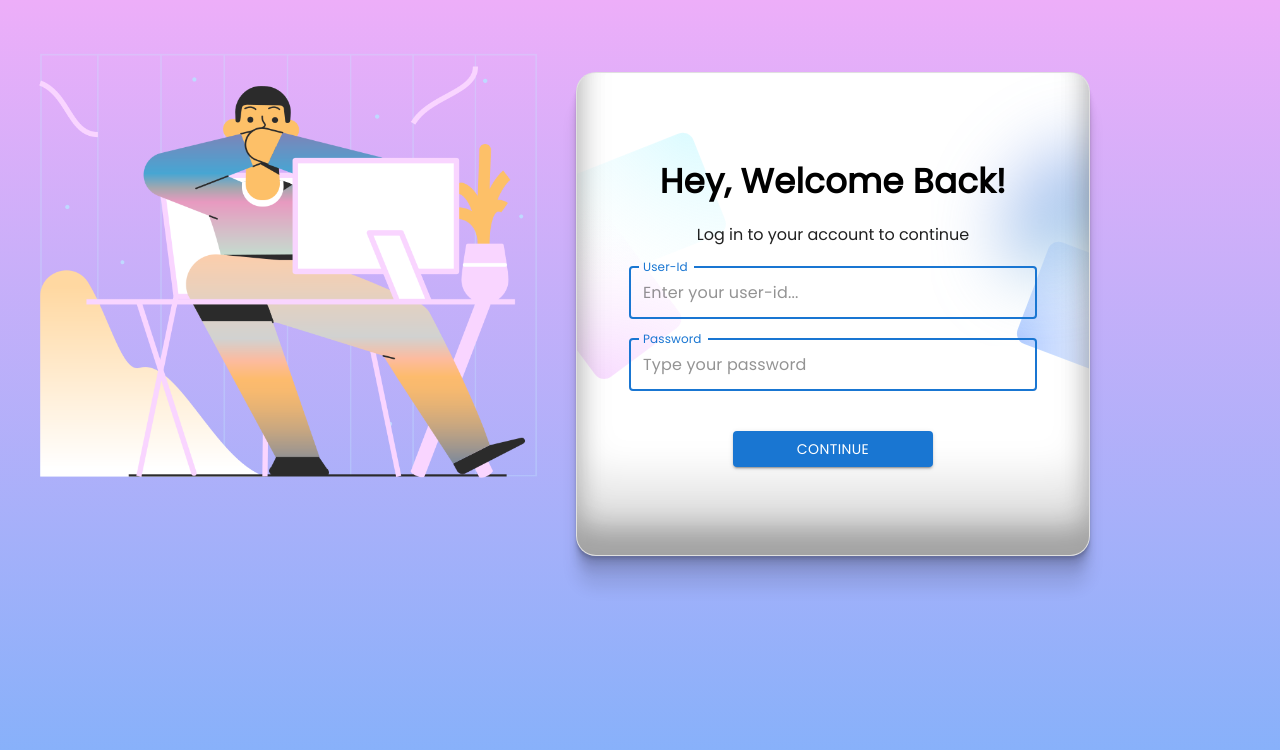
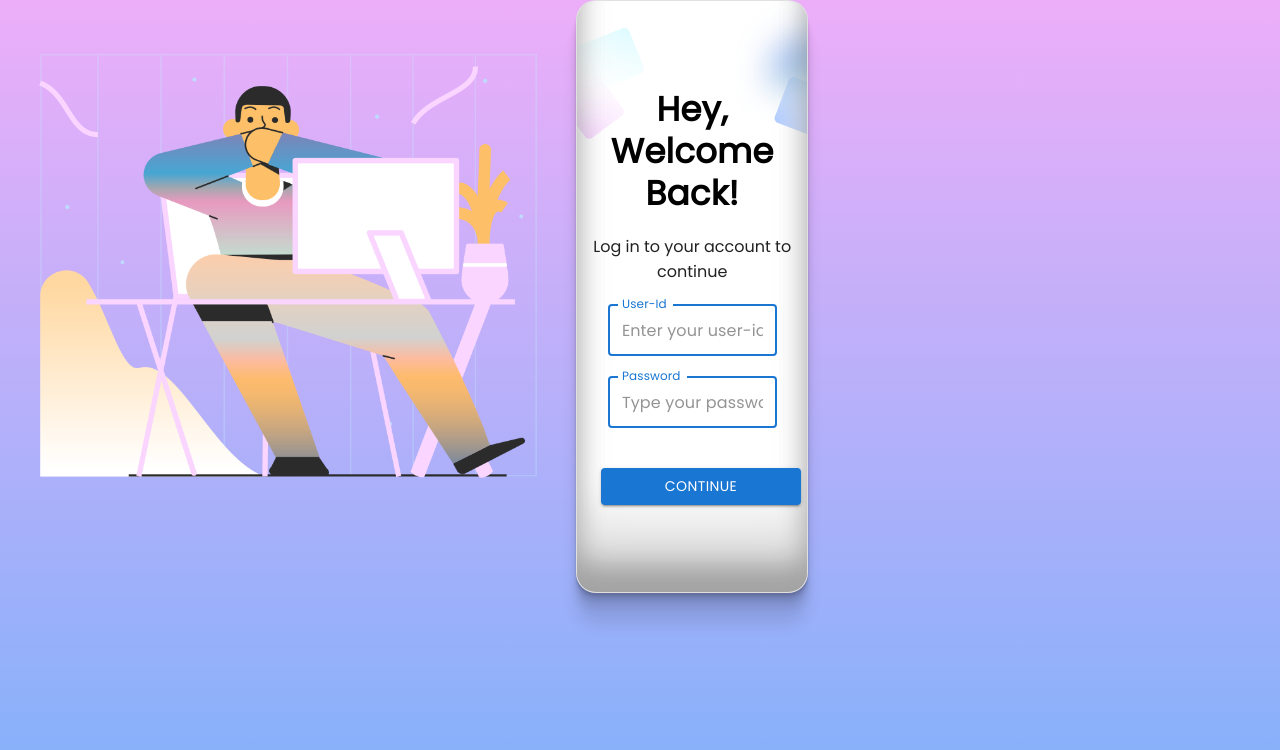
Before and after one commit to vansh10patpatia/i-card-frontend, a React (Create React App) app: page / in a window 1280 px wide. Shown: the top 750 px of the page. Built offline with nearby package versions, Linux system fonts and the light colour scheme; no server answers.

Commit message:
ui changes

```diff
--- a/src/Components/Navbar.js
+++ b/src/Components/Navbar.js
@@ -34,6 +34,7 @@ const ResponsiveAppBar = (props) => {
     dispatch({ type: SET_USER_DETAILS, payload: { userDetails: {} } });
     dispatch({ type: SET_ACCESS_TOKEN, payload: { accessToken: '' } });
     dispatch({ type: SET_AUTH_STATUS, payload: { authStatus: false } });
+    localStorage.setItem('accessToken', '');
   }
 
   return (
--- a/src/index.css
+++ b/src/index.css
@@ -257,7 +257,12 @@ body{
 .header{padding-top: 3px;}
 .home-page-all-containers{position: relative;}
 .i-card-girl-image img{position: absolute;left: 0;width: 44vw;z-index: -1;}
-.css-1v5z4dq-MuiPaper-root-MuiCard-root{width: 45%;    background-size: 100%;margin-top: 0;margin-left: 0;}
+.css-1v5z4dq-MuiPaper-root-MuiCard-root{
+  width: 45% !important;
+  background-size: 100% !important;
+  margin-top: 0 !important;
+  margin-left: 0 !important;
+}
 .main-containers-for-page{display: flex;width: 96%;margin: 0 auto; justify-content: flex-end;margin-top: 100px;margin-bottom: 50px;}
 @media (max-width:1600px) {
   .id-card-container{width: 350px;}
```
